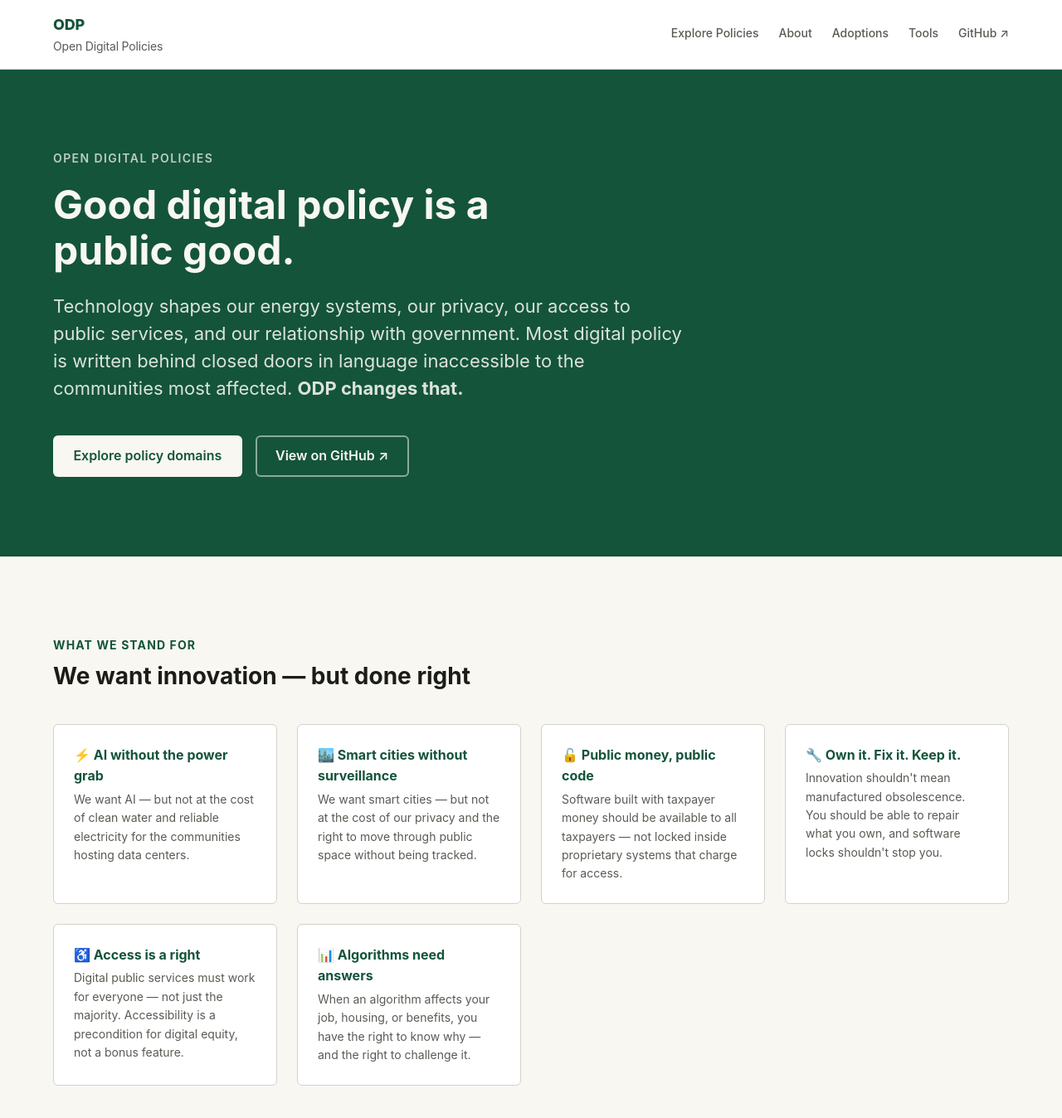
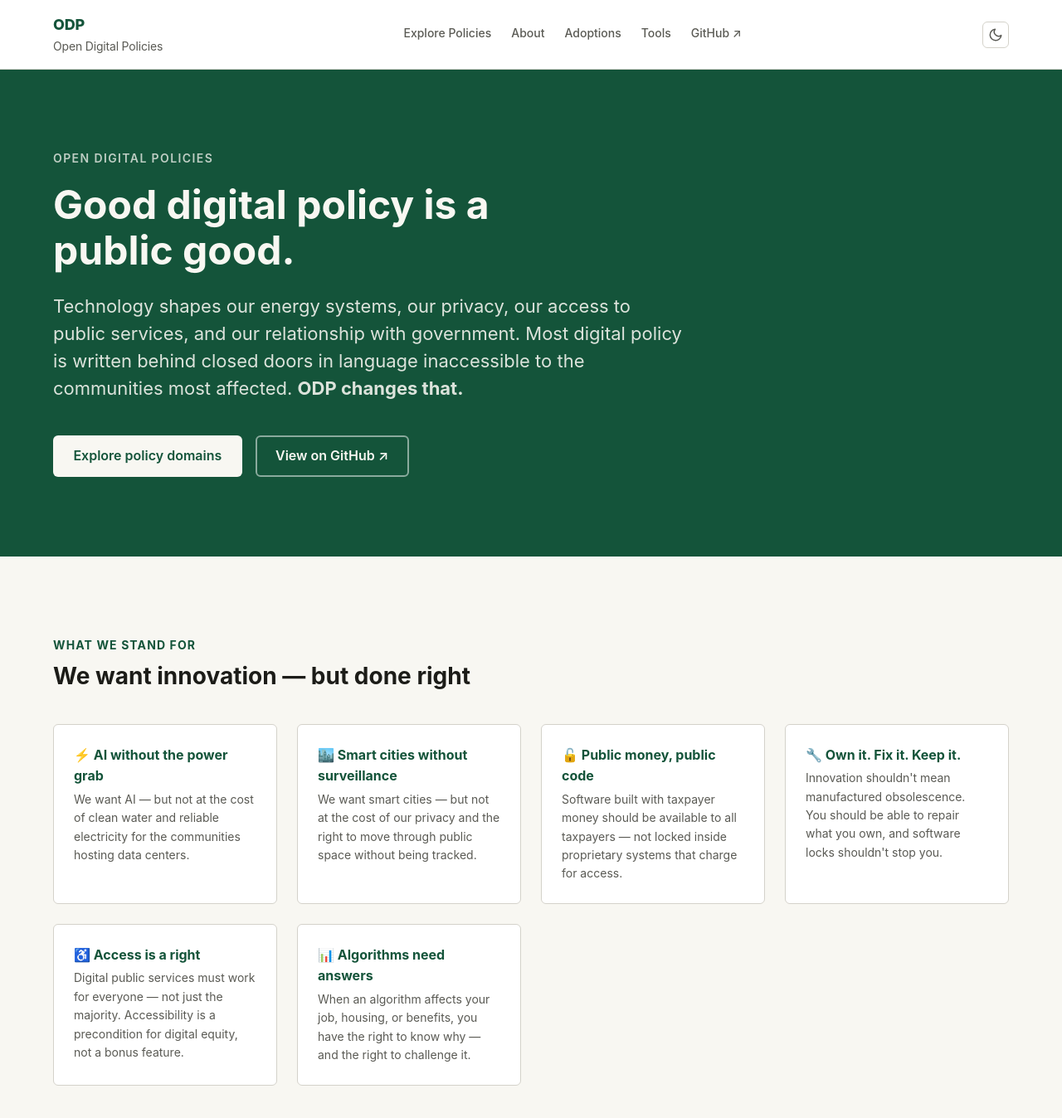
Before and after one commit to mgifford/DigitalPolicies, a Jekyll site: the page built from index.html, in a window 1280 px wide and 1400 px high. Shown: the top 1348 px of the window at 83% size. Built offline with Jekyll 4.4.1, drawn with Linux system fonts in a browser that asks for light colours.

Commit message:
Add dark/light mode toggle with sun/moon icon
- CSS: split dark-mode custom properties into two selectors —
  media query (respects system preference) and [data-theme="dark"]
  (manual override); [data-theme="light"] suppresses system dark via
  :not([data-theme="light"]) in the media query
- Nav: adds .theme-toggle button with inline Feather sun + moon SVGs;
  CSS hides/shows the correct icon based on active theme via :root selector
- Default layout: anti-FOUC inline script in <head> restores saved
  preference from localStorage before first paint; bottom script wires
  click handler and keeps aria-label in sync with current state
- Accessible: visible focus ring, aria-label updates on toggle,
  aria-hidden on decorative SVGs, respects prefers-reduced-motion

Co-Authored-By: Claude Sonnet 4.6 <noreply@anthropic.com>

```diff
--- a/_includes/nav.html
+++ b/_includes/nav.html
@@ -11,5 +11,27 @@
       <li><a href="{{ site.baseurl }}/tools/" {% if page.url contains '/tools/' %}aria-current="page"{% endif %}>Tools</a></li>
       <li><a href="https://github.com/{{ site.github_repo }}" rel="noopener" aria-label="GitHub repository (opens in new window)">GitHub ↗</a></li>
     </ul>
+    <button class="theme-toggle" id="theme-toggle" aria-label="Switch to dark mode" type="button">
+      <!-- Sun icon (shown in dark mode — click to go light) -->
+      <svg class="icon-sun" viewBox="0 0 24 24" fill="none" stroke="currentColor"
+           stroke-width="2" stroke-linecap="round" stroke-linejoin="round"
+           aria-hidden="true" focusable="false">
+        <circle cx="12" cy="12" r="5"/>
+        <line x1="12" y1="1" x2="12" y2="3"/>
+        <line x1="12" y1="21" x2="12" y2="23"/>
+        <line x1="4.22" y1="4.22" x2="5.64" y2="5.64"/>
+        <line x1="18.36" y1="18.36" x2="19.78" y2="19.78"/>
+        <line x1="1" y1="12" x2="3" y2="12"/>
+        <line x1="21" y1="12" x2="23" y2="12"/>
+        <line x1="4.22" y1="19.78" x2="5.64" y2="18.36"/>
+        <line x1="18.36" y1="5.64" x2="19.78" y2="4.22"/>
+      </svg>
+      <!-- Moon icon (shown in light mode — click to go dark) -->
+      <svg class="icon-moon" viewBox="0 0 24 24" fill="none" stroke="currentColor"
+           stroke-width="2" stroke-linecap="round" stroke-linejoin="round"
+           aria-hidden="true" focusable="false">
+        <path d="M21 12.79A9 9 0 1 1 11.21 3 7 7 0 0 0 21 12.79z"/>
+      </svg>
+    </button>
   </div>
 </nav>
--- a/_layouts/default.html
+++ b/_layouts/default.html
@@ -20,6 +20,16 @@
   <!-- Styles -->
   <link rel="stylesheet" href="{{ site.baseurl }}/assets/css/main.css">
 
+  <!-- Theme: restore saved preference before paint to prevent flash -->
+  <script>
+    (function () {
+      var saved = localStorage.getItem('odp-theme');
+      if (saved === 'dark' || saved === 'light') {
+        document.documentElement.setAttribute('data-theme', saved);
+      }
+    }());
+  </script>
+
   <!-- Feed -->
   <link rel="alternate" type="application/atom+xml" title="{{ site.title }}" href="{{ site.baseurl }}/feed.xml">
 
@@ -36,5 +46,31 @@
 
   {% include footer.html %}
 
+  <script>
+    (function () {
+      var btn = document.getElementById('theme-toggle');
+      if (!btn) return;
+
+      function getTheme() {
+        var saved = localStorage.getItem('odp-theme');
+        if (saved) return saved;
+        return window.matchMedia('(prefers-color-scheme: dark)').matches ? 'dark' : 'light';
+      }
+
+      function applyTheme(theme) {
+        document.documentElement.setAttribute('data-theme', theme);
+        localStorage.setItem('odp-theme', theme);
+        btn.setAttribute('aria-label', theme === 'dark' ? 'Switch to light mode' : 'Switch to dark mode');
+      }
+
+      // Set correct aria-label on load
+      applyTheme(getTheme());
+
+      btn.addEventListener('click', function () {
+        var current = document.documentElement.getAttribute('data-theme');
+        applyTheme(current === 'dark' ? 'light' : 'dark');
+      });
+    }());
+  </script>
 </body>
 </html>
--- a/assets/css/main.css
+++ b/assets/css/main.css
@@ -65,9 +65,9 @@
   --transition: 150ms ease;
 }
 
-/* Dark mode */
+/* Dark mode — system preference (unless user has chosen light) */
 @media (prefers-color-scheme: dark) {
-  :root {
+  :root:not([data-theme="light"]) {
     --color-primary:        #4ade80;
     --color-primary-light:  #86efac;
     --color-primary-pale:   #14352a;
@@ -88,6 +88,29 @@
     --color-in-dev:         #9ca3af;
     --color-in-dev-bg:      #1f2028;
   }
+}
+
+/* Dark mode — manually chosen (overrides system light preference) */
+:root[data-theme="dark"] {
+  --color-primary:        #4ade80;
+  --color-primary-light:  #86efac;
+  --color-primary-pale:   #14352a;
+  --color-accent:         #fb923c;
+  --color-accent-light:   #2d1a0e;
+  --color-bg:             #141412;
+  --color-bg-alt:         #1e1e1a;
+  --color-surface:        #1e1e1a;
+  --color-border:         #38382e;
+  --color-border-strong:  #52524a;
+  --color-text:           #f0efe8;
+  --color-text-muted:     #a8a89e;
+  --color-text-inverse:   #141412;
+  --color-draft:          #fbbf24;
+  --color-draft-bg:       #292008;
+  --color-stable:         #4ade80;
+  --color-stable-bg:      #0d2018;
+  --color-in-dev:         #9ca3af;
+  --color-in-dev-bg:      #1f2028;
 }
 
 /* --- Reset ------------------------------------------------ */
@@ -291,6 +314,52 @@ img { max-width: 100%; height: auto; }
   .site-nav__inner { flex-wrap: wrap; }
   .site-nav__links { gap: var(--space-md); }
 }
+
+/* --- Theme toggle button ---------------------------------- */
+.theme-toggle {
+  display: flex;
+  align-items: center;
+  justify-content: center;
+  width: 2rem;
+  height: 2rem;
+  padding: 0;
+  background: none;
+  border: 1px solid var(--color-border);
+  border-radius: var(--radius);
+  color: var(--color-text-muted);
+  cursor: pointer;
+  transition: color var(--transition), border-color var(--transition),
+              background var(--transition);
+  flex-shrink: 0;
+}
+.theme-toggle:hover {
+  color: var(--color-primary);
+  border-color: var(--color-primary);
+  background: var(--color-primary-pale);
+}
+.theme-toggle:focus-visible {
+  outline: 3px solid var(--color-primary);
+  outline-offset: 2px;
+}
+.theme-toggle svg {
+  width: 1.125rem;
+  height: 1.125rem;
+  display: block;
+  pointer-events: none;
+}
+
+/* Show moon in light mode, sun in dark mode */
+.theme-toggle .icon-sun  { display: none; }
+.theme-toggle .icon-moon { display: block; }
+
+@media (prefers-color-scheme: dark) {
+  :root:not([data-theme="light"]) .theme-toggle .icon-sun  { display: block; }
+  :root:not([data-theme="light"]) .theme-toggle .icon-moon { display: none; }
+}
+:root[data-theme="dark"] .theme-toggle .icon-sun  { display: block; }
+:root[data-theme="dark"] .theme-toggle .icon-moon { display: none; }
+:root[data-theme="light"] .theme-toggle .icon-sun  { display: none; }
+:root[data-theme="light"] .theme-toggle .icon-moon { display: block; }
 
 /* --- Footer ----------------------------------------------- */
 .site-footer {
```
